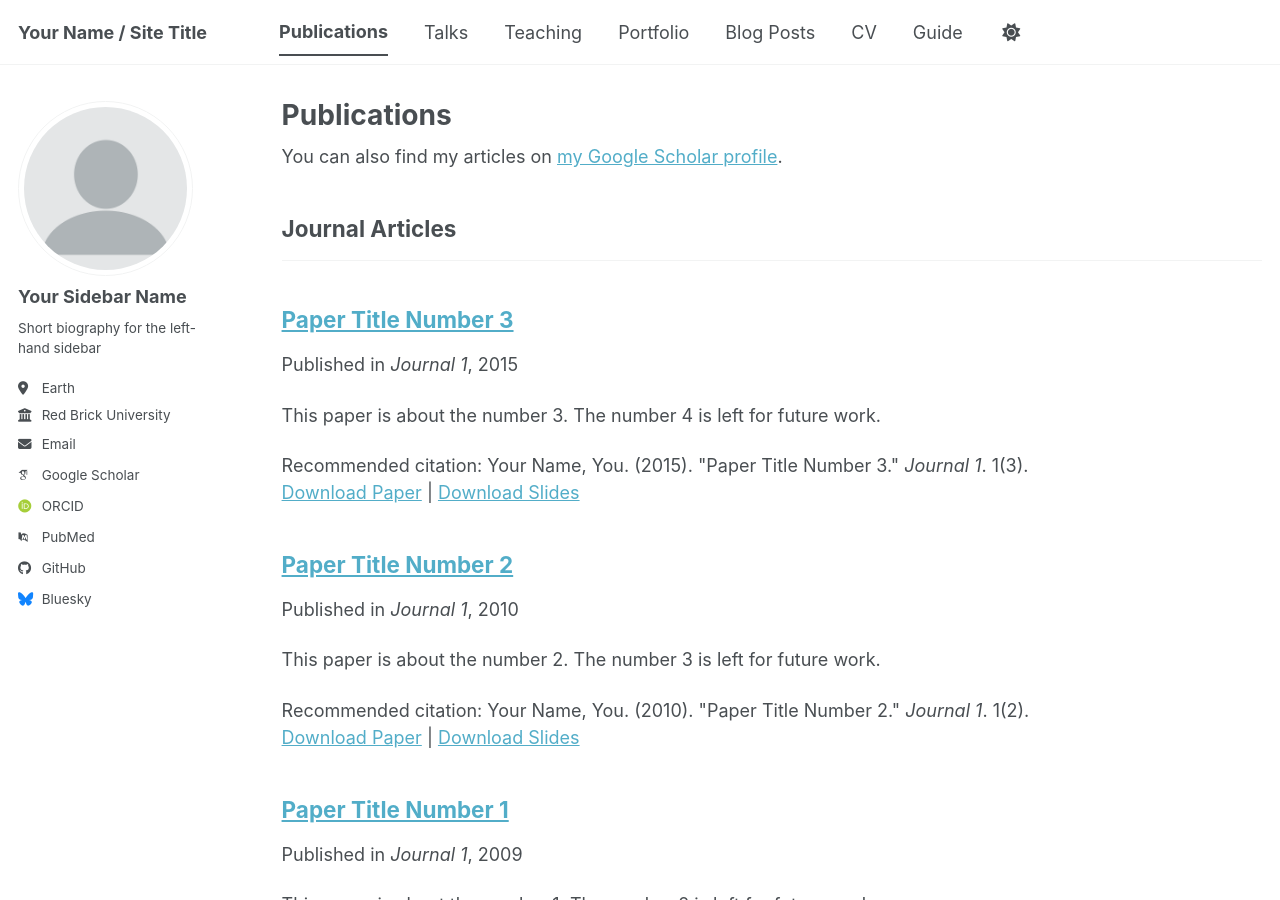
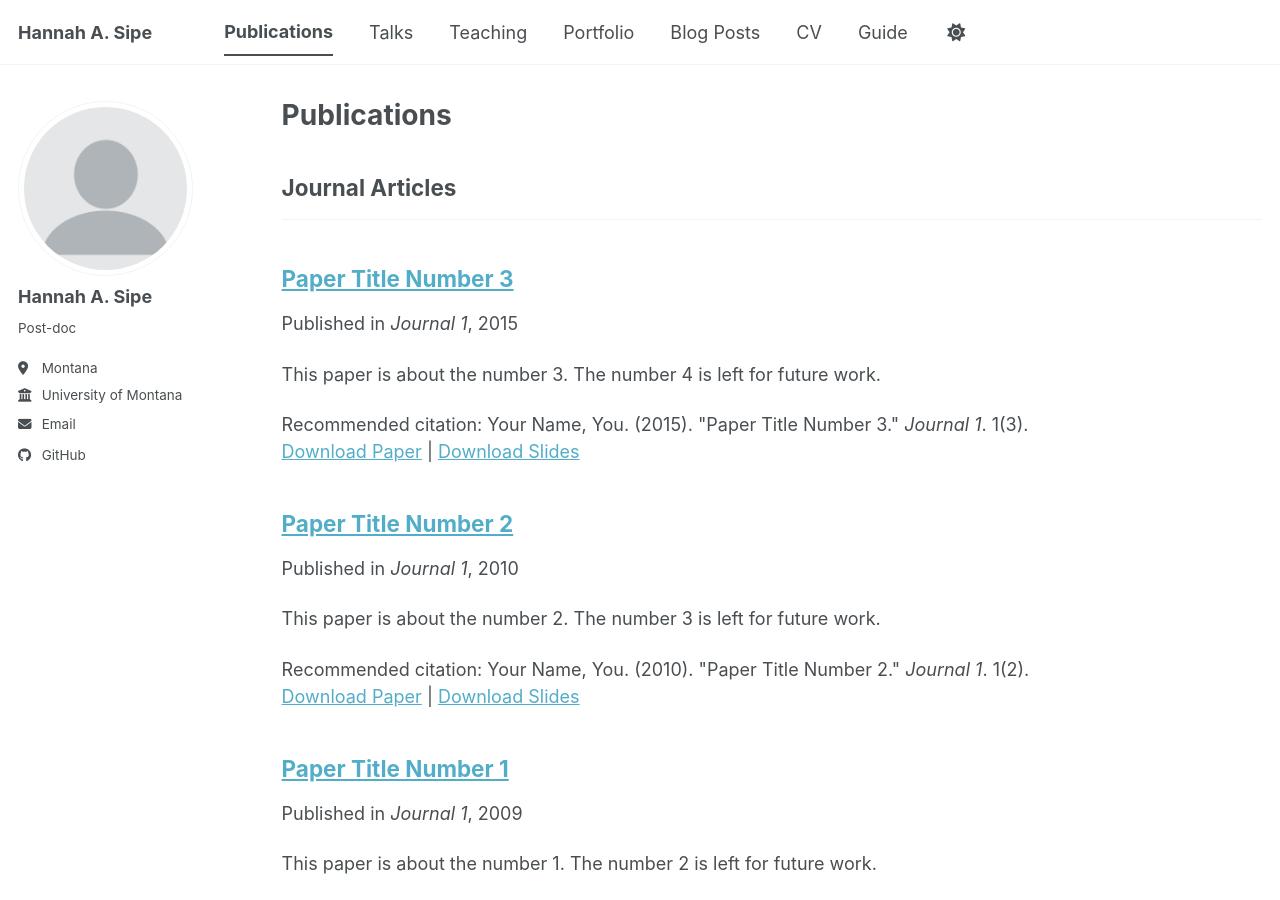
Before and after one commit to sipeha/sipeha.github.io, a Jekyll site: the page built from _pages/publications.html, in a window 1280 px wide and 900 px high. Built offline with Jekyll 4.4.1, drawn with Linux system fonts in a browser that asks for light colours; some web fonts are replaced; a script bundle is joined from its source files by our own code; library files that are not in the unit come from our copies; some of the changed text lies outside the part shown.

Commit message:
see if this works

```diff
--- a/_config.yml
+++ b/_config.yml
@@ -9,14 +9,14 @@
 # Basic Site Settings
 locale                   : "en-US"
 site_theme               : "default" # The available themes options are "default", "air", "sunrise", "mint", "dirt" and "contrast"
-title                    : "Your Name / Site Title"
+title                    : "Hannah A. Sipe"
 title_separator          : "-"
-name                     : &name "Your Name"
-description              : &description "Your Name's academic portfolio"   # Update this with a general description of your site, this is the default if not overridden by a page
-url                      : https://academicpages.github.io # The base hostname & protocol for your site e.g. "https://[your GitHub username].github.io",
+name                     : &name "Hannah Sipe"
+description              : &description "Hannah's website"   # Update this with a general description of your site, this is the default if not overridden by a page
+url                      : https://sipeha.github.io # The base hostname & protocol for your site e.g. "https://[your GitHub username].github.io",
                                                            # or if you already have some other page hosted on Github then use "https://[your GitHub username].github.io/[Your Repo Name]"
 baseurl                  : "" # the subpath of your site, e.g. "/blog"
-repository               : "academicpages/academicpages.github.io"
+repository               : "sipeha/sipeha.github.io"
 
 # Site Author - The following control what appear as part of the author content on the side bar.
 #               If a field is blank the icon and link will not appear, otherwise it will be shown.
@@ -24,27 +24,13 @@
 author:
   # Biographic information
   avatar           : "profile.png"
-  name             : "Your Sidebar Name"
+  name             : "Hannah A. Sipe"
   pronouns         : # example: "she/her"
-  bio              : "Short biography for the left-hand sidebar"
-  location         : "Earth"
-  employer         : "Red Brick University"
+  bio              : "Post-doc"
+  location         : "Montana"
+  employer         : "University of Montana"
   uri              : # URL
   email            : "none@example.org"
-
-  # Academic websites
-  academia         : # URL
-  arxiv            : # URL - Update with the correct link to your profile
-  googlescholar    : "https://scholar.google.com/citations?user=PS_CX0AAAAAJ"
-  inspire-hep      : # URL
-  impactstory      : # URL
-  orcid            : "https://orcid.org/yourorcidurl"
-  semantic         : # URL
-  ssrn             : # URL
-  pubmed           : "https://www.ncbi.nlm.nih.gov/pubmed/?term=john+snow"
-  researchgate     : # URL
-  scopus           : # URL
-  zotero           : # URL
 
 
   # Repositories and software development
@@ -55,32 +41,7 @@
   kaggle           : # Username
   stackoverflow    : # User number or user number and name (i.e., use "1" or "1/jeff-atwood")
 
-  # Social media
-  artstation       : # Username
-  bluesky          : "bsky.app" # Replace this with you Bluesky username
-  facebook         : # Username
-  flickr           : # Username
-  foursquare       : # Username
-  goodreads        : # Username
-  google_plus      : # Username
-  keybase          : # Username
-  instagram        : # Username
-  lastfm           : # Username
-  linkedin         : # Username
-  mastodon         : # URL
-  medium           : # URL
-  pinterest        : # Username
-  soundcloud       : # Username
-  steam            : # Username
-  telegram         : # URL
-  tumblr           : # Username
-  twitter          : # Username for X / Twitter
-  vine             : # Username
-  weibo            : # Username
-  wikipedia        : # Username
-  xing             : # Username
-  youtube          : # Username
-  zhihu            : # Username
+
 
 # Publication Category - The following the list of publication categories and their headings
 publication_category:
@@ -134,23 +95,6 @@
 bing_site_verification   :
 alexa_site_verification  :
 yandex_site_verification :
-
-
-# Social Sharing
-twitter:
-  username               : &twitter
-facebook:
-  username               :
-  app_id                 :
-  publisher              :
-og_image                 :  # Social media default site image
-og_description           :  # Social media default site image description
-# For specifying social profiles
-# - https://developers.google.com/structured-data/customize/social-profiles
-social:
-  type                   : # Person or Organization (defaults to Person)
-  name                   : # If the user or organization name differs from the site's name
-  links: # An array of links to social media profiles
 
 
 # Analytics
```
